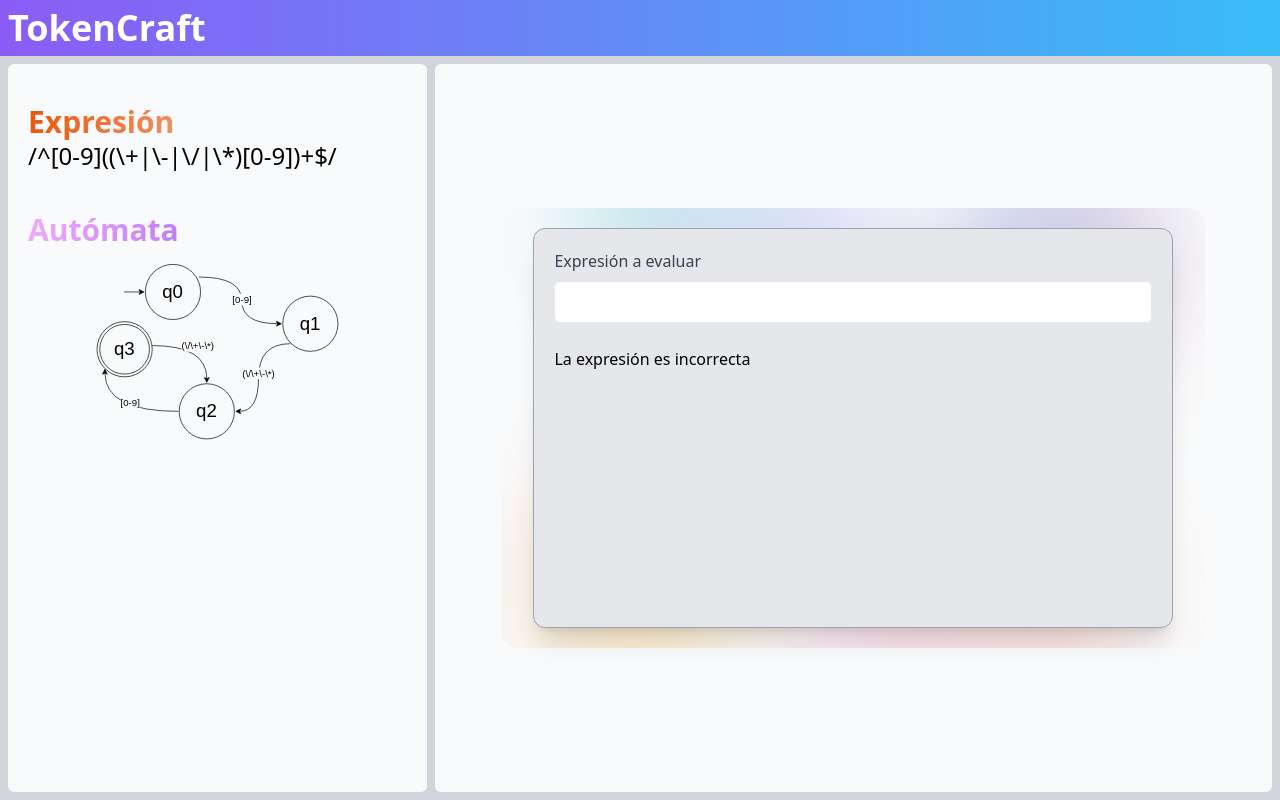
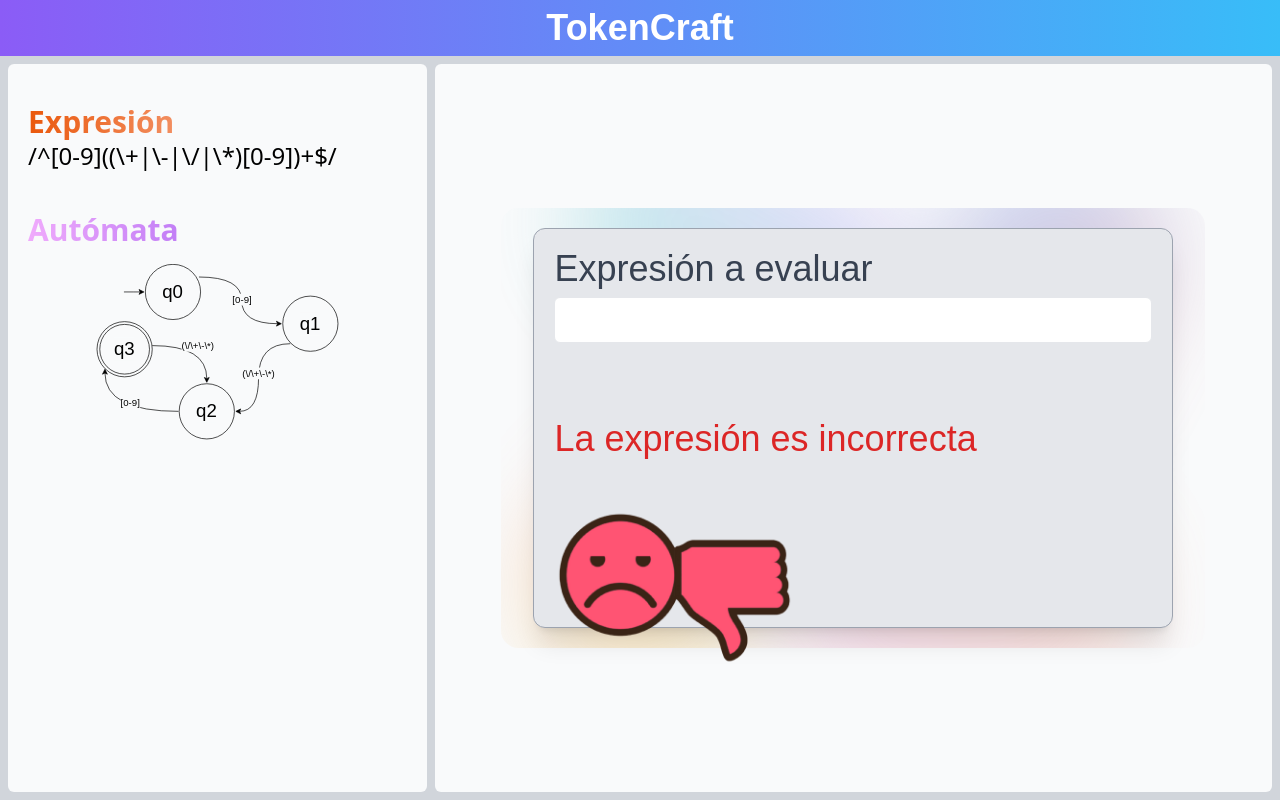
Before and after one commit to Eledoce/automatas-proyecto-final, a React (Vite) app: page / in a window 1280 px wide. Built offline with nearby package versions, Linux system fonts and the light colour scheme.

Commit message:
👍Add Images

```diff
--- a/src/App.jsx
+++ b/src/App.jsx
@@ -1,13 +1,26 @@
 import { useState } from "react";
 import Header from "./components/Header";
 import Automata from "./assets/Autamata.svg";
+import like from "./assets/si.png";
+import dislike from "./assets/no.png";
 
 export default function App() {
   const [expression, setExpression] = useState("");
+  const [value, setValue] = useState(false);
+  const [isCorrect, setIsCorrect] = useState(false);
 
   const regex = /^[0-9]((\+|\-|\/|\*)[0-9])+$/;
-  const value = regex.test(expression);
-  console.log(expression.match(/([0-9]+|[\+\-\*\/])/g));
+
+  const updateExpression = (e) => {
+    const inputValue = e.target.value;
+    const isValidExpression = regex.test(inputValue);
+    setValue(isValidExpression);
+    setExpression(inputValue);
+    setIsCorrect(isValidExpression);
+  };
+
+  const correctColor = "text-blue-600";
+  const incorrectColor = "text-red-600";
 
   return (
     <div className="font-Montserrat flex flex-col h-screen w-screen bg-gray-300 ">
@@ -75,20 +88,34 @@ export default function App() {
               onSubmit={(e) => e.preventDefault()}
             >
               {/* colores */}
-              <label className="label">
+              <label className="label text-4xl font-Outfit mb-5">
                 Expresión a evaluar
                 <input
                   type="text"
-                  className="txt"
+                  className="txt text-xl font-Outfit"
                   autoComplete="off"
-                  onChange={(e) => setExpression(e.target.value)}
+                  onChange={updateExpression}
                 />
               </label>
-              {expression}
+              <span className="text-3xl font-Outfit"> {expression}</span>
               <br />
-              {value
-                ? "La expresión es correcta"
-                : "La expresión es incorrecta"}
+              <div className="mt-5">
+                <label
+                  className={`text-4xl font-Outfit mt-6 ${
+                    value ? correctColor : incorrectColor
+                  }`}
+                >
+                  {isCorrect
+                    ? "La expresión es correcta"
+                    : "La expresión es incorrecta"}
+                </label>
+                {isCorrect && (
+                  <img src={like} alt="Correct" className="w-60 h-60" />
+                )}
+                {!isCorrect && (
+                  <img src={dislike} alt="Incorrect" className="w-60 h-60" />
+                )}
+              </div>
             </form>
           </div>
         </section>
--- a/src/components/Header.jsx
+++ b/src/components/Header.jsx
@@ -1,6 +1,6 @@
 export default function Header() {
   return (
-    <header className="bg-gradient-to-r from-violet-500 to-sky-400 text-white font-bold p-2 text-4xl">
+    <header className="bg-gradient-to-r from-violet-500 to-sky-400 text-white font-Arimo font-bold p-2 text-4xl flex items-center justify-center">
       TokenCraft
     </header>
   );
--- a/src/index.css
+++ b/src/index.css
@@ -1,9 +1,11 @@
 @tailwind base;
 @tailwind components;
 @tailwind utilities;
+@import url("https://fonts.googleapis.com/css2?family=Outfit:wght@200;400;500&display=swap");
+@import url("https://fonts.googleapis.com/css2?family=Arimo:ital,wght@1,700&family=Outfit:wght@200;400;500&display=swap");
 
 @font-face {
-  font-family: 'Roboto';
+  font-family: "Roboto";
   src: url(./assets/fonts/Roboto-Regular.ttf);
 }
 
--- a/tailwind.config.js
+++ b/tailwind.config.js
@@ -1,12 +1,14 @@
 /** @type {import('tailwindcss').Config} */
 export default {
-  content: ['./index.html', './src/**/*.{js,ts,jsx,tsx}'],
+  content: ["./index.html", "./src/**/*.{js,ts,jsx,tsx}"],
   theme: {
     extend: {
       fontFamily: {
-        Roboto: ['Roboto', 'sans-serif'],
+        Roboto: ["Roboto", "sans-serif"],
+        Outfit: ["Outfit", "sans-serif"],
+        Arimo: ["Arimo", "sans-serif"],
       },
     },
   },
   plugins: [],
-}
+};
```
Also changed, not shown: src/assets/no.png (added), src/assets/si.png (added).
